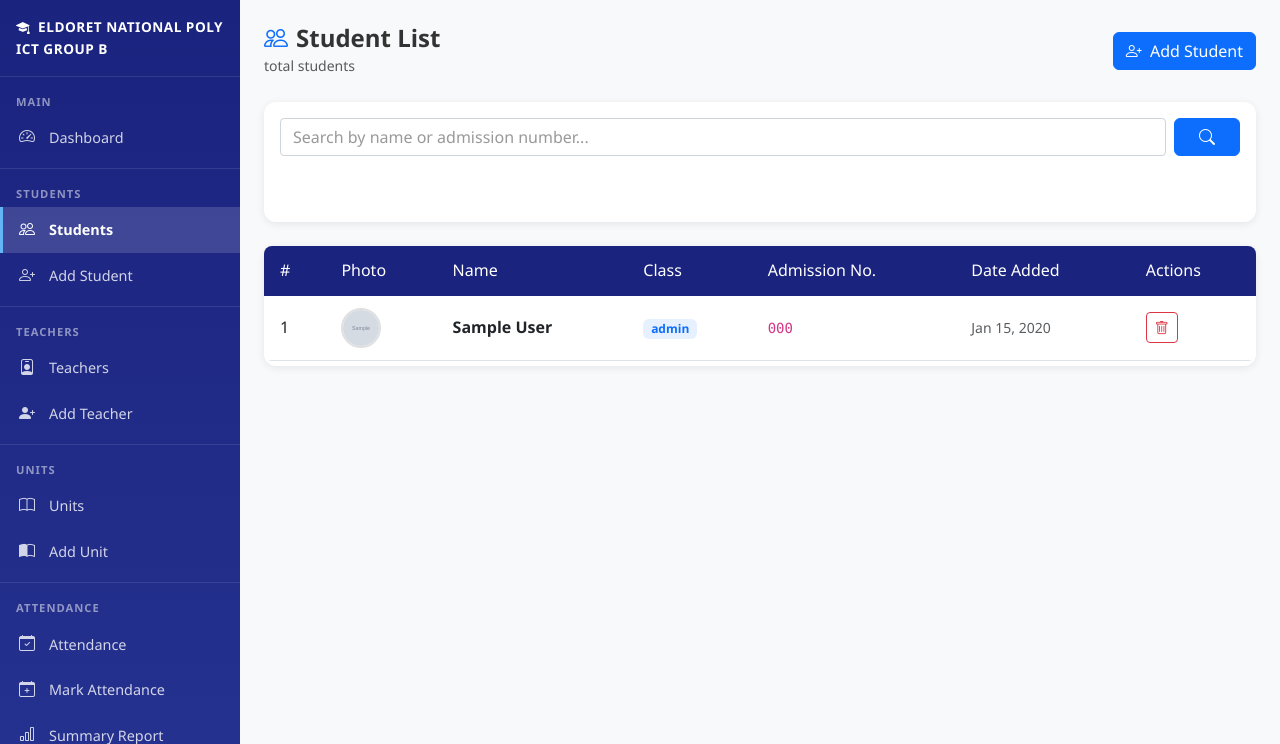
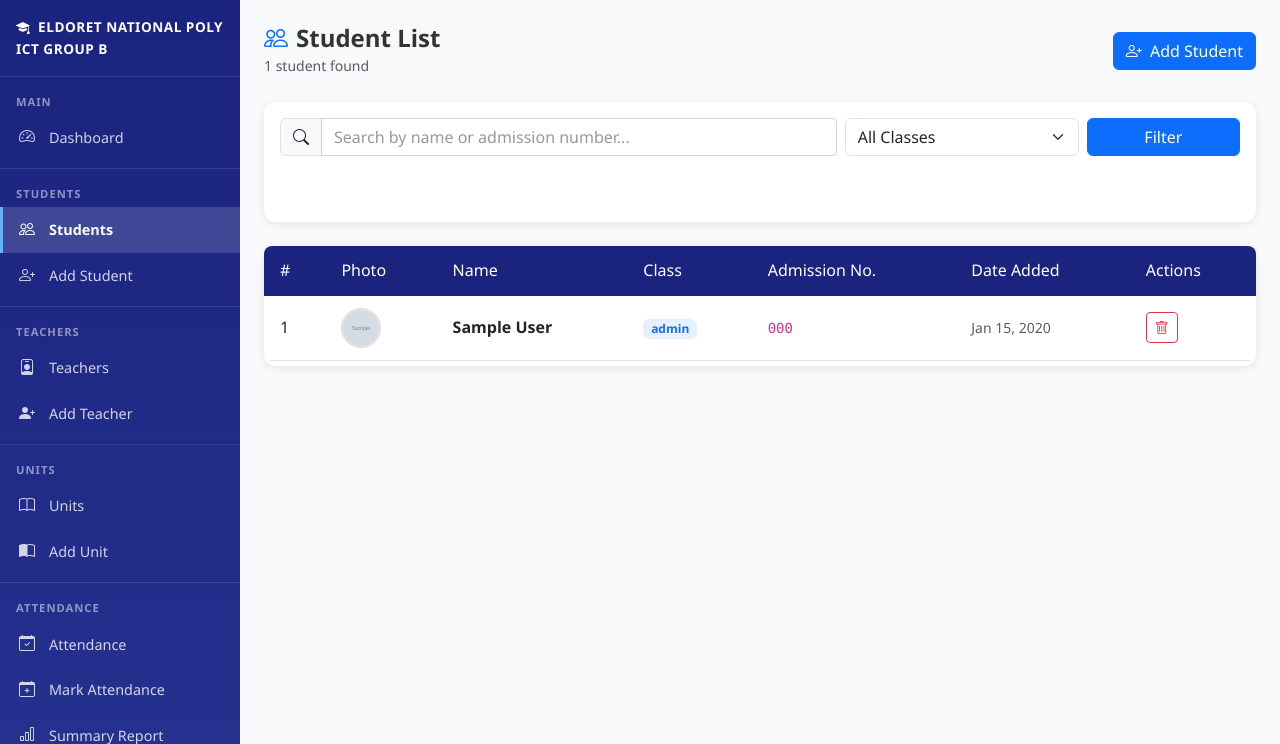
Before and after one commit to Ab494/school_dashboard, a Django app: page /students/ in a window 1280 px wide. Shown: the part 56-800 px from the top of the page. Run offline with Django 4.2, Linux system fonts and the light colour scheme; a user stored in the database is signed in; tables that the repository leaves empty hold one stand-in row (values such as "Sample post"); grey boxes marked "Sample" are stand-in pictures; some libraries are stand-ins or nearby versions.

Commit message:
feat: add search, filter and pagination to students list
- Search by name or admission number
- Filter by class level dropdown
- Pagination with 10 students per page
- Show total count of results
- Clear filters button
- Pagination preserves search/filter params

```diff
--- a/core/templates/students.html
+++ b/core/templates/students.html
@@ -5,24 +5,43 @@
 <div class="d-flex justify-content-between align-items-center mb-4">
     <div>
         <h4 class="mb-0 fw-bold"><i class="bi bi-people me-2 text-primary"></i>Student List</h4>
-        <small class="text-muted">{{ page_obj.paginator.count }} total students</small>
+        <small class="text-muted">{{ total_count }} student{{ total_count|pluralize }} found</small>
     </div>
     <a href="{% url 'add_student' %}" class="btn btn-primary">
         <i class="bi bi-person-plus me-1"></i> Add Student
     </a>
 </div>
 
-<!-- Search -->
+<!-- Search and Filter -->
 <div class="card mb-4">
     <div class="card-body">
-        <form method="get" class="d-flex gap-2" role="search">
-            <input type="text" name="q" class="form-control" placeholder="Search by name or admission number..." value="{{ request.GET.q }}">
-            <button type="submit" class="btn btn-primary px-4">
-                <i class="bi bi-search"></i>
-            </button>
-            {% if request.GET.q %}
-            <a href="{% url 'students' %}" class="btn btn-outline-secondary">Clear</a>
-            {% endif %}
+        <form method="get" class="row g-2">
+            <div class="col-md-7">
+                <div class="input-group">
+                    <span class="input-group-text"><i class="bi bi-search"></i></span>
+                    <input type="text" name="q" class="form-control"
+                           placeholder="Search by name or admission number..."
+                           value="{{ query }}">
+                </div>
+            </div>
+            <div class="col-md-3">
+                <select name="class_level" class="form-select">
+                    <option value="">All Classes</option>
+                    {% for level in class_levels %}
+                    <option value="{{ level }}" {% if class_filter == level %}selected{% endif %}>
+                        {{ level }}
+                    </option>
+                    {% endfor %}
+                </select>
+            </div>
+            <div class="col-md-2 d-flex gap-2">
+                <button type="submit" class="btn btn-primary flex-grow-1">Filter</button>
+                {% if query or class_filter %}
+                <a href="{% url 'students' %}" class="btn btn-outline-secondary">
+                    <i class="bi bi-x"></i>
+                </a>
+                {% endif %}
+            </div>
         </form>
     </div>
 </div>
@@ -48,7 +67,8 @@
                     <td>{{ forloop.counter }}</td>
                     <td>
                         {% if student.photo_url %}
-                        <img src="{{ student.photo_url }}" alt="Photo" width="40" height="40" style="border-radius:50%;object-fit:cover;border:2px solid #e0e0e0;">
+                        <img src="{{ student.photo_url }}" alt="Photo" width="40" height="40"
+                             style="border-radius:50%;object-fit:cover;border:2px solid #e0e0e0;">
                         {% else %}
                         <div style="width:40px;height:40px;border-radius:50%;background:linear-gradient(135deg,#1a237e,#42a5f5);display:flex;align-items:center;justify-content:center;color:#fff;font-weight:700;font-size:1rem;">
                             {{ student.name|first|upper }}
@@ -70,8 +90,13 @@
                 <tr>
                     <td colspan="7" class="text-center py-5 text-muted">
                         <i class="bi bi-people display-4 d-block mb-2"></i>
-                        No students found.
-                        <a href="{% url 'add_student' %}" class="d-block mt-2">Add the first student</a>
+                        {% if query or class_filter %}
+                            No students match your search.
+                            <a href="{% url 'students' %}" class="d-block mt-2">Clear filters</a>
+                        {% else %}
+                            No students yet.
+                            <a href="{% url 'add_student' %}" class="d-block mt-2">Add the first student</a>
+                        {% endif %}
                     </td>
                 </tr>
                 {% endfor %}
@@ -82,15 +107,22 @@
     <!-- Pagination -->
     {% if page_obj.paginator.num_pages > 1 %}
     <div class="card-footer d-flex justify-content-between align-items-center">
-        <small class="text-muted">Page {{ page_obj.number }} of {{ page_obj.paginator.num_pages }}</small>
+        <small class="text-muted">
+            Page {{ page_obj.number }} of {{ page_obj.paginator.num_pages }}
+            ({{ page_obj.paginator.count }} total)
+        </small>
         <div class="d-flex gap-1">
             {% if page_obj.has_previous %}
-            <a href="?page=1{% if request.GET.q %}&q={{ request.GET.q }}{% endif %}" class="btn btn-sm btn-outline-secondary"><i class="bi bi-chevron-double-left"></i></a>
-            <a href="?page={{ page_obj.previous_page_number }}{% if request.GET.q %}&q={{ request.GET.q }}{% endif %}" class="btn btn-sm btn-outline-secondary"><i class="bi bi-chevron-left"></i></a>
+            <a href="?page=1{% if query %}&q={{ query }}{% endif %}{% if class_filter %}&class_level={{ class_filter }}{% endif %}"
+               class="btn btn-sm btn-outline-secondary"><i class="bi bi-chevron-double-left"></i></a>
+            <a href="?page={{ page_obj.previous_page_number }}{% if query %}&q={{ query }}{% endif %}{% if class_filter %}&class_level={{ class_filter }}{% endif %}"
+               class="btn btn-sm btn-outline-secondary"><i class="bi bi-chevron-left"></i></a>
             {% endif %}
             {% if page_obj.has_next %}
-            <a href="?page={{ page_obj.next_page_number }}{% if request.GET.q %}&q={{ request.GET.q }}{% endif %}" class="btn btn-sm btn-outline-secondary"><i class="bi bi-chevron-right"></i></a>
-            <a href="?page={{ page_obj.paginator.num_pages }}{% if request.GET.q %}&q={{ request.GET.q }}{% endif %}" class="btn btn-sm btn-outline-secondary"><i class="bi bi-chevron-double-right"></i></a>
+            <a href="?page={{ page_obj.next_page_number }}{% if query %}&q={{ query }}{% endif %}{% if class_filter %}&class_level={{ class_filter }}{% endif %}"
+               class="btn btn-sm btn-outline-secondary"><i class="bi bi-chevron-right"></i></a>
+            <a href="?page={{ page_obj.paginator.num_pages }}{% if query %}&q={{ query }}{% endif %}{% if class_filter %}&class_level={{ class_filter }}{% endif %}"
+               class="btn btn-sm btn-outline-secondary"><i class="bi bi-chevron-double-right"></i></a>
             {% endif %}
         </div>
     </div>
--- a/core/views.py
+++ b/core/views.py
@@ -41,8 +41,37 @@ def dashboard(request):
 # Students list, logins required to view students details
 @login_required
 def students(request):
-    students = Student.objects.all()
-    return render(request, 'students.html', {'students': students})
+    query = request.GET.get('q', '')
+    class_filter = request.GET.get('class_level', '')
+
+    students = Student.objects.all().order_by('-date_added')
+
+    # Search by name or admission number
+    if query:
+        students = students.filter(
+            Q(name__icontains=query) | Q(admission_number__icontains=query)
+        )
+
+    # Filter by class level
+    if class_filter:
+        students = students.filter(class_level__icontains=class_filter)
+
+    # Get all unique class levels for filter dropdown
+    class_levels = Student.objects.values_list('class_level', flat=True).distinct()
+
+    # Pagination - 10 students per page
+    paginator = Paginator(students, 10)
+    page_number = request.GET.get('page')
+    page_obj = paginator.get_page(page_number)
+
+    return render(request, 'students.html', {
+        'students': page_obj,
+        'page_obj': page_obj,
+        'query': query,
+        'class_filter': class_filter,
+        'class_levels': class_levels,
+        'total_count': students.count(),
+    })
 
 # Teachers views
 def teachers(request):
```
